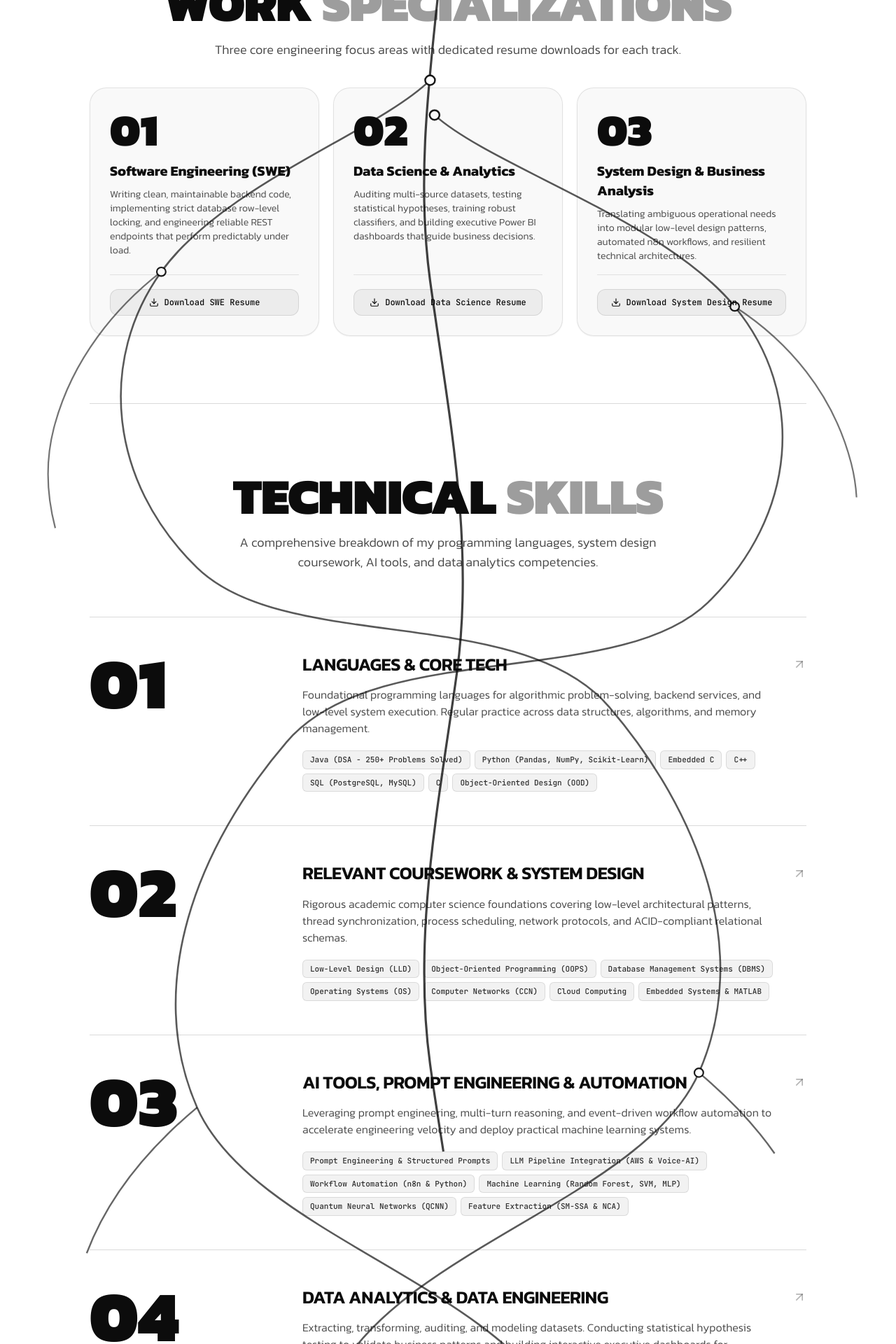
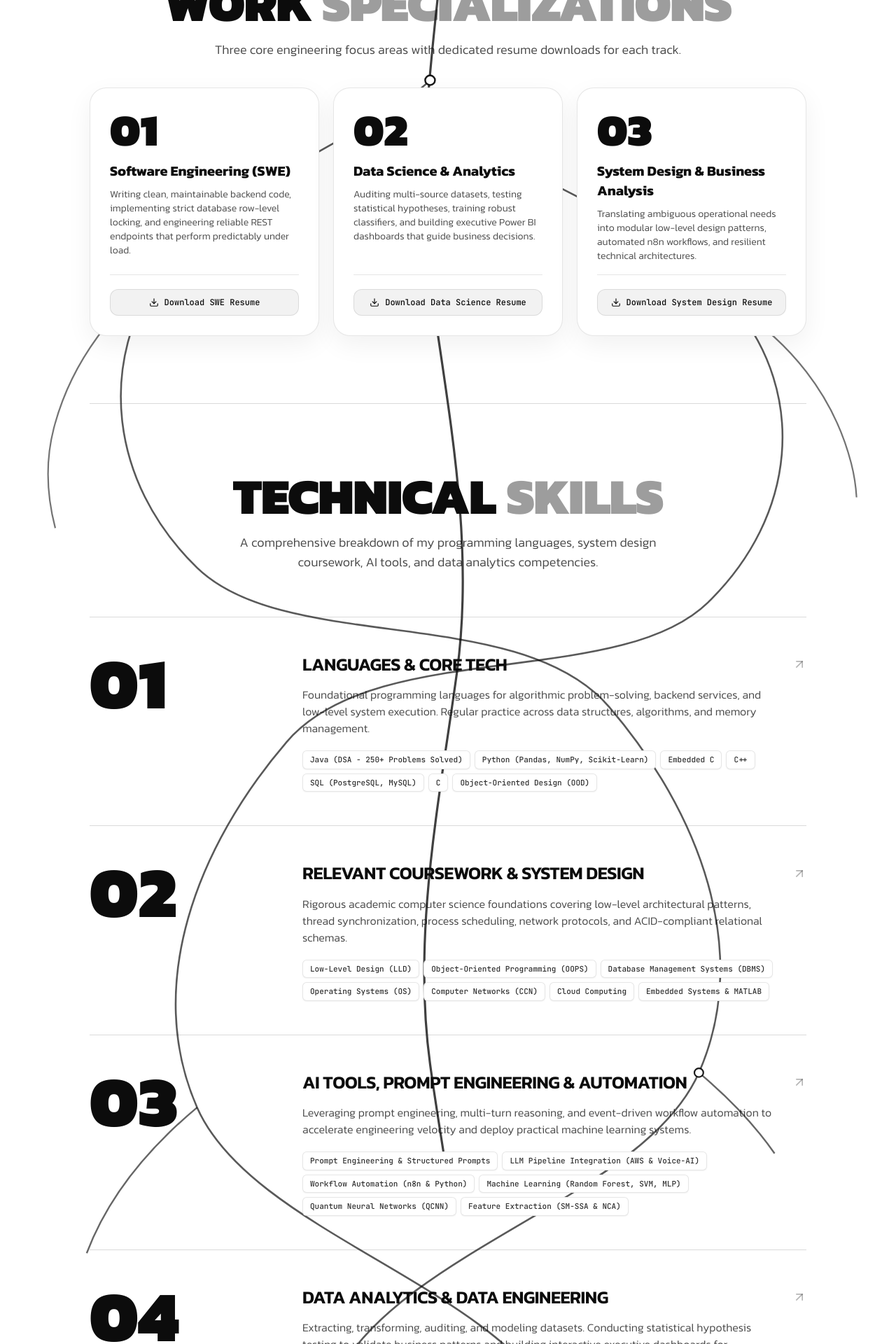
Before and after one commit to ShlokeBinani/ShlokePortfolio, a React (Vite) app: page / in a window 1280 px wide. Shown: the part 2800-4720 px from the top of the page at 70% size. Built offline with nearby package versions, Linux system fonts and the light colour scheme.

Commit message:
style: make work specialization tiles opaque white so background tree branches pass underneath

```diff
--- a/src/components/ServicesSection.tsx
+++ b/src/components/ServicesSection.tsx
@@ -171,7 +171,7 @@ export const ServicesSection: React.FC = () => {
               {WORK_SPECIALIZATIONS.map((spec) => (
                 <div
                   key={spec.number}
-                  className="p-6 sm:p-7 rounded-3xl bg-[#0C0C0C]/[0.025] border border-[#0C0C0C]/10 flex flex-col justify-between hover:bg-[#0C0C0C]/[0.05] hover:border-[#0C0C0C]/25 transition-all duration-300 group shadow-sm"
+                  className="relative z-10 p-6 sm:p-7 rounded-3xl bg-white border border-[#0C0C0C]/10 flex flex-col justify-between hover:border-[#0C0C0C]/25 transition-all duration-300 group shadow-[0_12px_36px_rgba(0,0,0,0.06)] hover:shadow-[0_20px_50px_rgba(0,0,0,0.12)]"
                 >
                   <div>
                     {/* Big Editorial Number instead of small square icon box */}
@@ -235,10 +235,10 @@ export const ServicesSection: React.FC = () => {
         </div>
 
         {/* Big Editorial 01-06 List Layout */}
-        <div className="divide-y divide-[#0C0C0C]/15 border-t border-b border-[#0C0C0C]/15">
+        <div className="divide-y divide-[#0C0C0C]/15 border-t border-b border-[#0C0C0C]/15 relative z-10">
           {SKILL_SECTIONS.map((section, index) => (
             <FadeIn key={section.number} delay={index * 0.08} y={25}>
-              <div className="group py-8 sm:py-10 md:py-12 flex flex-col md:flex-row md:items-start justify-between gap-6 md:gap-12 transition-all duration-300 hover:px-4 rounded-2xl hover:bg-[#0C0C0C]/[0.02]">
+              <div className="group py-8 sm:py-10 md:py-12 flex flex-col md:flex-row md:items-start justify-between gap-6 md:gap-12 transition-all duration-300 hover:px-6 rounded-2xl hover:bg-white hover:shadow-[0_8px_30px_rgba(0,0,0,0.04)]">
 
                 {/* Left: Giant Editorial Number */}
                 <div className="flex items-center gap-6 md:w-1/4 shrink-0">
@@ -270,7 +270,7 @@ export const ServicesSection: React.FC = () => {
                     {section.tags.map((tag) => (
                       <span
                         key={tag}
-                        className="px-2.5 py-1 rounded-md text-[11px] font-mono font-medium bg-[#0C0C0C]/5 text-[#0C0C0C]/85 border border-[#0C0C0C]/10 hover:bg-[#0C0C0C]/10 transition-colors"
+                        className="px-2.5 py-1 rounded-md text-[11px] font-mono font-medium bg-white text-[#0C0C0C]/85 border border-[#0C0C0C]/10 shadow-sm hover:bg-[#0C0C0C] hover:text-white transition-colors"
                       >
                         {tag}
                       </span>
```
Also changed, not shown: 5 other files (tests, documents, lock files or other folders).
